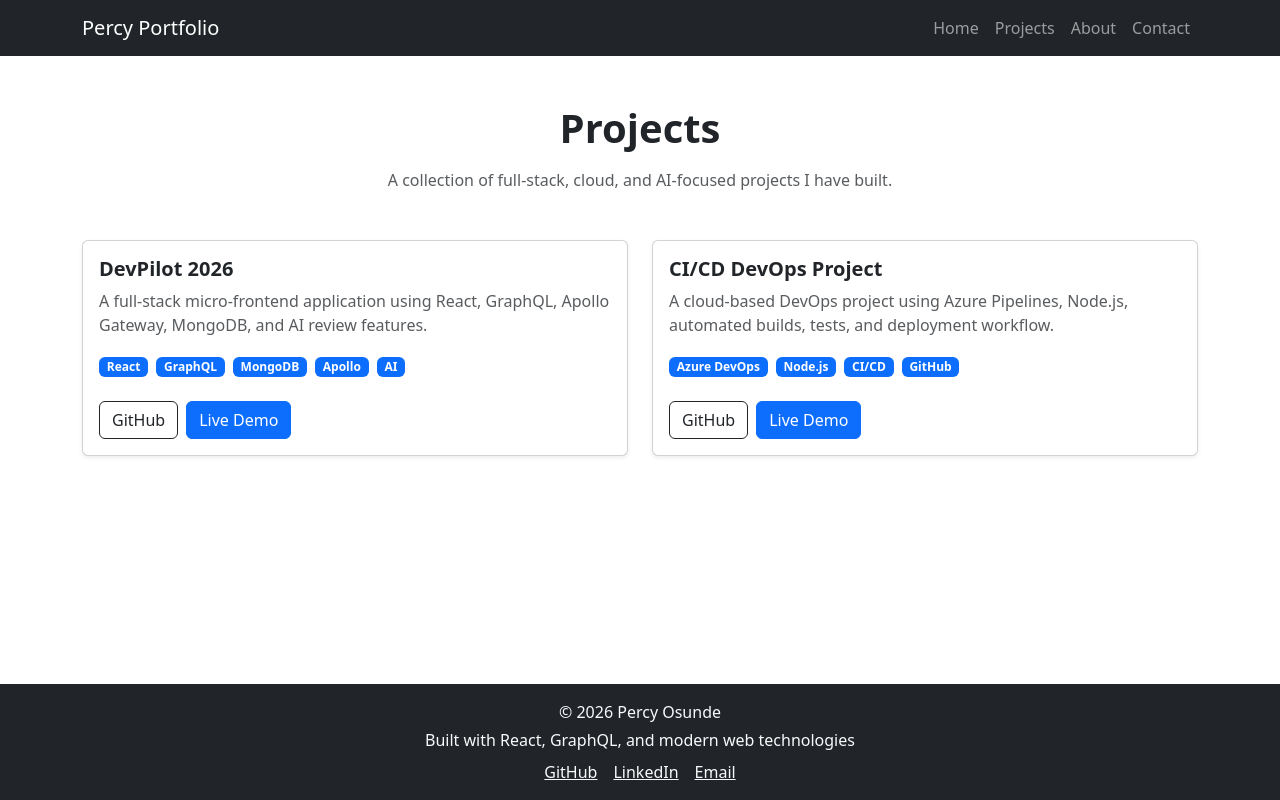
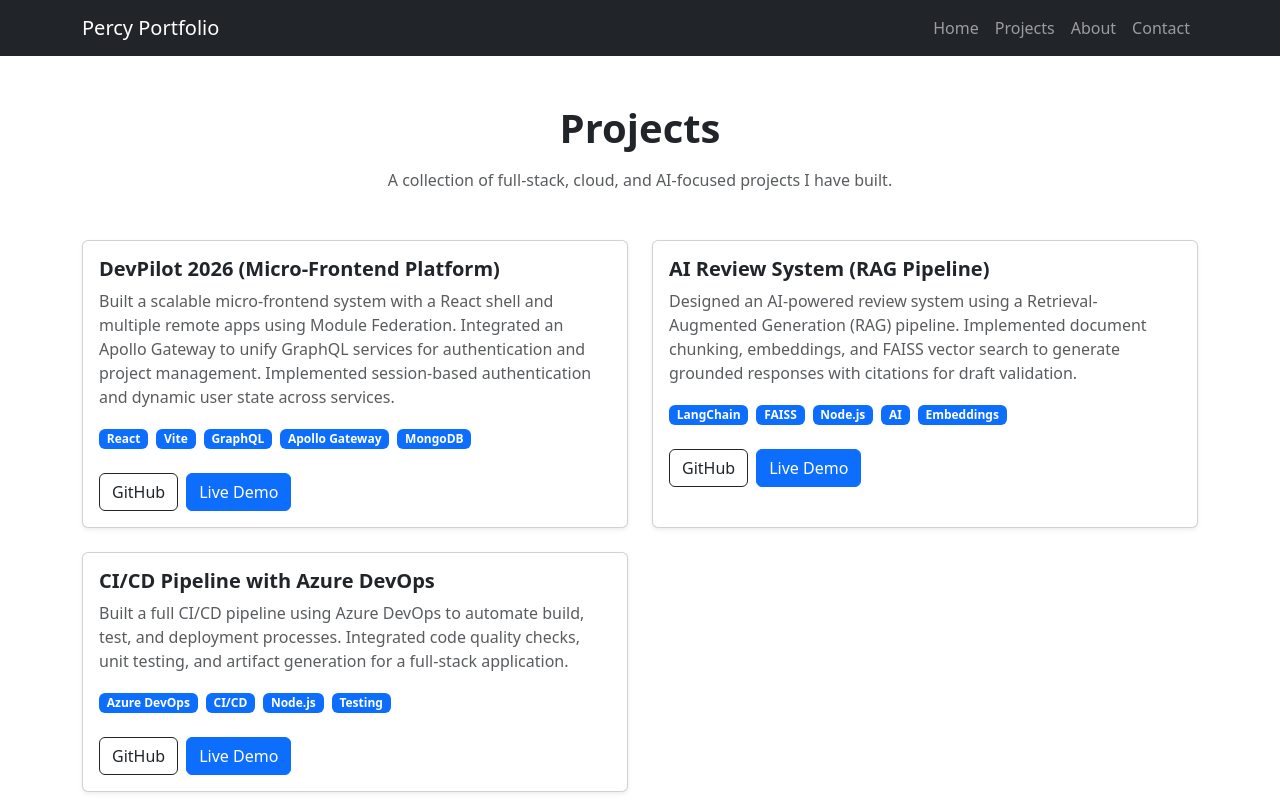
Before and after one commit to percyosag/portfolio, a React app: page /projects in a window 1280 px wide. Shown: the top 800 px of the page. Built offline with nearby package versions, Linux system fonts and the light colour scheme; the HTML template or start-up script is replaced by a standard one.

Commit message:
Enhance project descriptions with real system details

```diff
--- a/src/pages/Projects.jsx
+++ b/src/pages/Projects.jsx
@@ -1,24 +1,50 @@
 import { Container, Row, Col, Card, Button, Badge } from "react-bootstrap";
+
+// const projects = [
+//   {
+//     title: "DevPilot 2026",
+//     description:
+//       "A full-stack micro-frontend application using React, GraphQL, Apollo Gateway, MongoDB, and AI review features.",
+//     tech: ["React", "GraphQL", "MongoDB", "Apollo", "AI"],
+//     github: "#",
+//     demo: "#",
+//   },
+//   {
+//     title: "CI/CD DevOps Project",
+//     description:
+//       "A cloud-based DevOps project using Azure Pipelines, Node.js, automated builds, tests, and deployment workflow.",
+//     tech: ["Azure DevOps", "Node.js", "CI/CD", "GitHub"],
+//     github: "#",
+//     demo: "#",
+//   },
+// ];
 
 const projects = [
   {
-    title: "DevPilot 2026",
+    title: "DevPilot 2026 (Micro-Frontend Platform)",
     description:
-      "A full-stack micro-frontend application using React, GraphQL, Apollo Gateway, MongoDB, and AI review features.",
-    tech: ["React", "GraphQL", "MongoDB", "Apollo", "AI"],
+      "Built a scalable micro-frontend system with a React shell and multiple remote apps using Module Federation. Integrated an Apollo Gateway to unify GraphQL services for authentication and project management. Implemented session-based authentication and dynamic user state across services.",
+    tech: ["React", "Vite", "GraphQL", "Apollo Gateway", "MongoDB"],
     github: "#",
     demo: "#",
   },
   {
-    title: "CI/CD DevOps Project",
+    title: "AI Review System (RAG Pipeline)",
     description:
-      "A cloud-based DevOps project using Azure Pipelines, Node.js, automated builds, tests, and deployment workflow.",
-    tech: ["Azure DevOps", "Node.js", "CI/CD", "GitHub"],
+      "Designed an AI-powered review system using a Retrieval-Augmented Generation (RAG) pipeline. Implemented document chunking, embeddings, and FAISS vector search to generate grounded responses with citations for draft validation.",
+    tech: ["LangChain", "FAISS", "Node.js", "AI", "Embeddings"],
+    github: "#",
+    demo: "#",
+  },
+  {
+    title: "CI/CD Pipeline with Azure DevOps",
+    description:
+      "Built a full CI/CD pipeline using Azure DevOps to automate build, test, and deployment processes. Integrated code quality checks, unit testing, and artifact generation for a full-stack application.",
+    tech: ["Azure DevOps", "CI/CD", "Node.js", "Testing"],
     github: "#",
     demo: "#",
   },
 ];
-
 function Projects() {
   return (
     <Container className="py-5">
```
